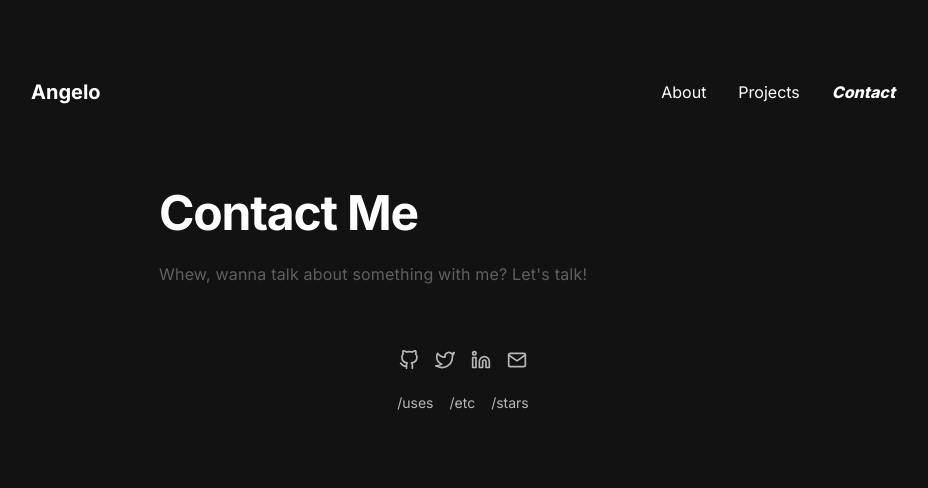
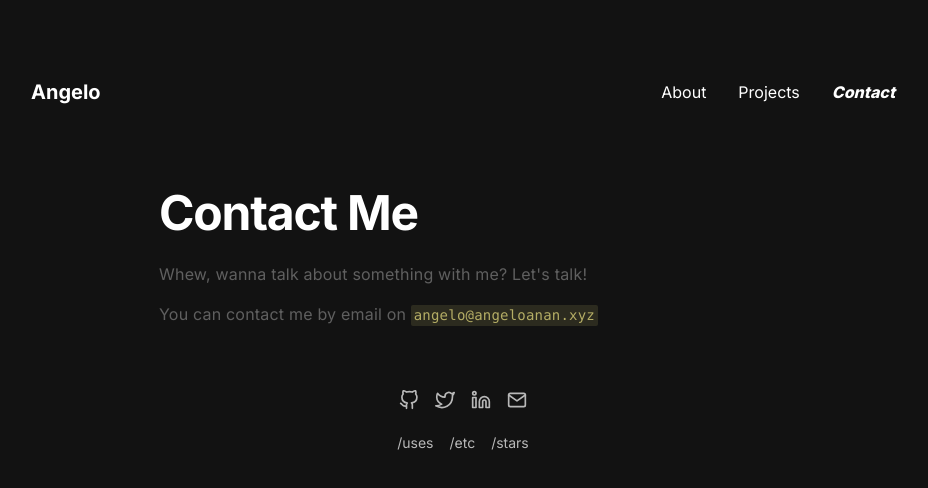
Before and after one commit to angeloanan/angeloanan.xyz, a Next.js app: page /contact in a window 1280 px wide. Shown: the top 488 px of the page, without its empty margins (177-1105 px from the left). Built offline with nearby package versions, Linux system fonts and the light colour scheme.

Commit message:
feat(contact): add email

```diff
--- a/src/pages/contact.tsx
+++ b/src/pages/contact.tsx
@@ -1,12 +1,15 @@
 import * as React from 'react'
 
+import { Box, Code, Tooltip, useClipboard } from '@chakra-ui/react'
 import { TextHeading, TextParagraph } from '../components/typography'
 
-import { Box } from '@chakra-ui/react'
 import ContentSpacer from '../components/ui/content-spacer'
 import { NextSeo } from 'next-seo'
 
 const ContactsPage: React.FC = () => {
+  const email = 'angelo@angeloanan.xyz'
+  const { hasCopied, onCopy } = useClipboard(email)
+
   return (
     <>
       <NextSeo title='Contacts' />
@@ -18,6 +21,16 @@ const ContactsPage: React.FC = () => {
               Whew, wanna talk about something with me? Let's talk!
             </TextParagraph>
           </Box>
+          <TextParagraph mt={4}>
+            You can contact me by email on{' '}
+            <Tooltip
+              label={hasCopied ? 'Copied!' : 'Click to copy'}
+              placement='top'
+              closeDelay={500}
+            >
+              <Code colorScheme='yellow' onClick={onCopy}>{email}</Code>
+            </Tooltip>
+          </TextParagraph>
         </Box>
       </ContentSpacer>
     </>
```
